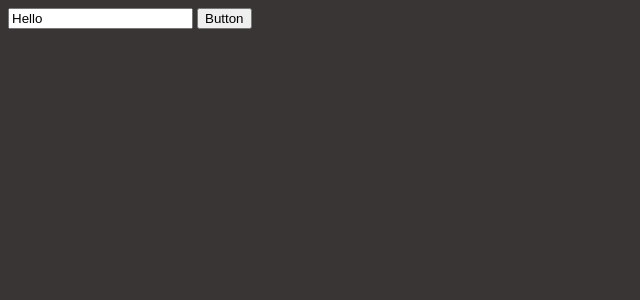
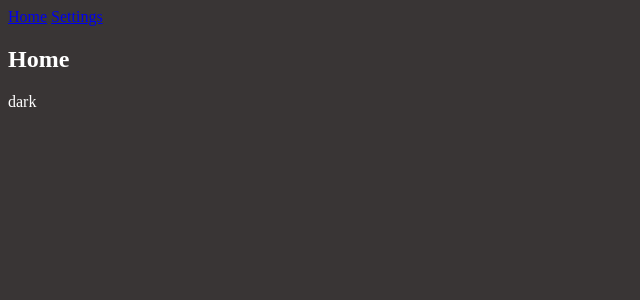
Before and after one commit to khoaguin/svelte-course, a Svelte app: page / in a window 1280 px wide. Shown: the top 300 px of the page, without its empty margins (0-640 px from the left). Built offline with nearby package versions, Linux system fonts and the light colour scheme.

Commit message:
auto subscription to store and store binding

```diff
--- a/src/App.svelte
+++ b/src/App.svelte
@@ -1,12 +1,36 @@
 <script>
-	import tippy from './lib/actions/tippy';
+	import { onMount } from 'svelte';
+	import Home from './lib/pages/Home.svelte';
+	import Settings from './lib/pages/Settings.svelte';
 
-	let content = 'Hello';
+	let page = 'home';
+
+	function onRouteChange() {
+		const path = window.location.hash.slice(1);
+		if (path == '/') {
+			page = 'home';
+		} else if (path == '/settings') {
+			page = 'settings';
+		} else {
+			window.location.hash = '/';
+		}
+	}
+
+	onMount(onRouteChange);
 </script>
 
-<input bind:value={content} />
+<svelte:window on:hashchange={onRouteChange} />
 
-<button use:tippy={{ content, placement: 'right', theme: 'light' }}>Button</button>
+<nav>
+	<a href="#/">Home</a>
+	<a href="#/settings">Settings</a>
+</nav>
+
+{#if page == 'home'}
+	<Home />
+{:else if page == 'settings'}
+	<Settings />
+{/if}
 
 <style>
 </style>
--- /dev/null
+++ b/src/lib/pages/Home.svelte
@@ -0,0 +1,7 @@
+<script>
+	import settings from '../stores/settings';
+</script>
+
+<h2>Home</h2>
+
+{$settings.colorScheme}
--- /dev/null
+++ b/src/lib/pages/Settings.svelte
@@ -0,0 +1,24 @@
+<script>
+	import settings from '../stores/settings';
+</script>
+
+<h2>Settings</h2>
+
+<!-- a button to update store's value -->
+<button
+	on:click={() => {
+		// if the colorScheme is dark, set it to light, otherwise set it to dark
+		$settings.colorScheme = $settings.colorScheme == 'dark' ? 'light' : 'dark';
+	}}>Toggle Color Scheme</button
+>
+
+<!-- we can also bind inputs to store values -->
+<label>
+	<input type="radio" bind:group={$settings.colorScheme} name="colorScheme" value="dark" /> Dark
+</label>
+<label>
+	<input type="radio" bind:group={$settings.colorScheme} name="colorScheme" value="light" /> Light
+</label>
+<div>
+	{$settings.colorScheme}
+</div>
--- /dev/null
+++ b/src/lib/stores/settings.js
@@ -0,0 +1,9 @@
+import {writable} from 'svelte/store';
+
+const settings = writable({
+    colorScheme: "dark",
+    language: "en",
+    fontSize: 12,
+});
+
+export default settings;
```
